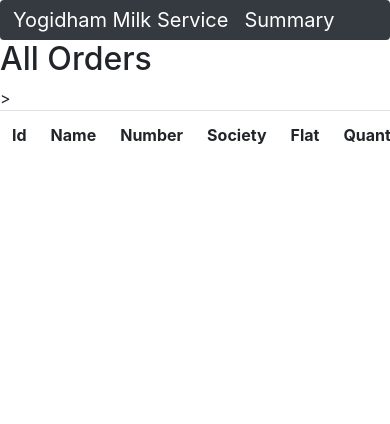
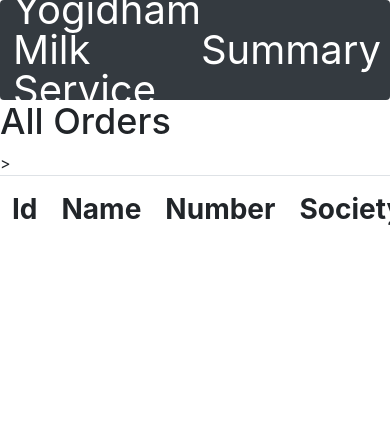
Before and after one commit to AhujaSagar/DjangoDiary, a Django app: page /milk/show in a window 390 px wide. Shown: the top 424 px of the page. Before the commit the page ends 144 px from the top, so only its background shows below. Run offline with Django 3.2, Linux system fonts and the light colour scheme; data that the repository does not hold is empty; some libraries are stand-ins or nearby versions.

Commit message:
ui changes

```diff
--- a/milk/templates/show.html
+++ b/milk/templates/show.html
@@ -1,15 +1,14 @@
 <!DOCTYPE html>
 <html>
     {% load static %}
-    <meta name="viewport"  content="width=device-width,  initial-scale=1">
     <link rel="stylesheet" href="https://stackpath.bootstrapcdn.com/bootstrap/4.4.1/css/bootstrap.min.css" integrity="sha384-Vkoo8x4CGsO3+Hhxv8T/Q5PaXtkKtu6ug5TOeNV6gBiFeWPGFN9MuhOf23Q9Ifjh" crossorigin="anonymous">
     <script src="https://cdnjs.cloudflare.com/ajax/libs/jquery/3.5.0/jquery.js"></script>
     <script src="https://stackpath.bootstrapcdn.com/bootstrap/4.4.1/js/bootstrap.min.js" integrity="sha384-wfSDF2E50Y2D1uUdj0O3uMBJnjuUD4Ih7YwaYd1iqfktj0Uod8GCExl3Og8ifwB6" crossorigin="anonymous"></script>
     <script src="{% static '/main.js' %}?version=1"></script>
     <link rel="stylesheet" type="text/css" href="{% static '/main.css' %}?version=1">
-    <nav class="navbar navbar-expand bg-dark navbar-dark navbar-toggler">
-        <a class="navbar-brand">Yogidham Milk Service</a>
-        <a class="navbar-link text-white" href="../milk/total">Summary</a>
+    <nav class="navbar navbar-expand bg-dark navbar-dark navbar-toggler bignav">
+        <a class=" navbar-link text-white mr-auto">Yogidham Milk Service</a>
+        <a class="navbar-link mr-auto text-white" href="../milk/total">Summary</a>
         <div class="vertical_line"></div>
     </nav>
     <div class="h2">All Orders</div>
--- a/static/main.css
+++ b/static/main.css
@@ -23,12 +23,19 @@ table tr th {
 }
 
 @media (max-width: 1080px) and (orientation:portrait){
+
+.bignav{
+    height: 100px;
+    font-size: 2.5rem;
+}
+.big{
+    font-size: 1.75rem;
+}
+.h2{
+    font-size: 2.25rem;
+}
 /*
-.navbar{
-    font-size: 1.75rem;
-} */
-/*
-.big{
+.td{
     overflow:hidden;
     white-space:nowrap;
 } */
```
